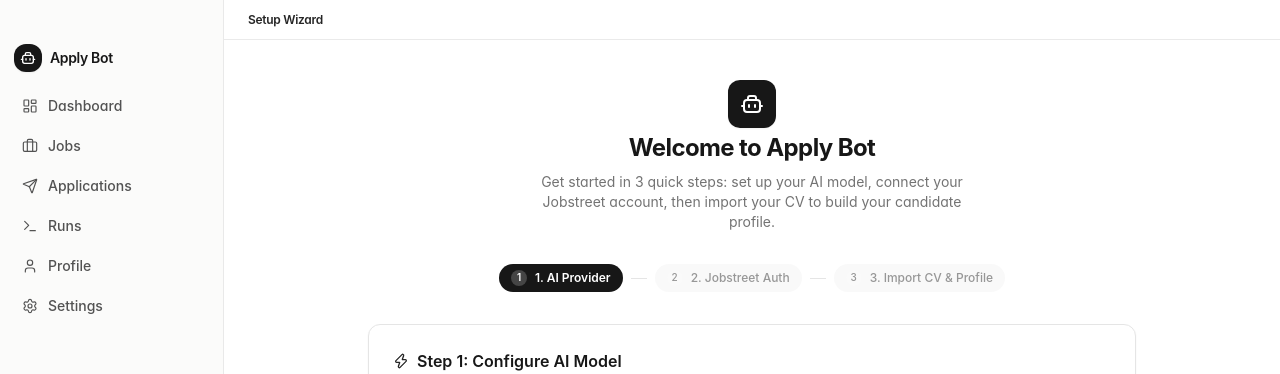
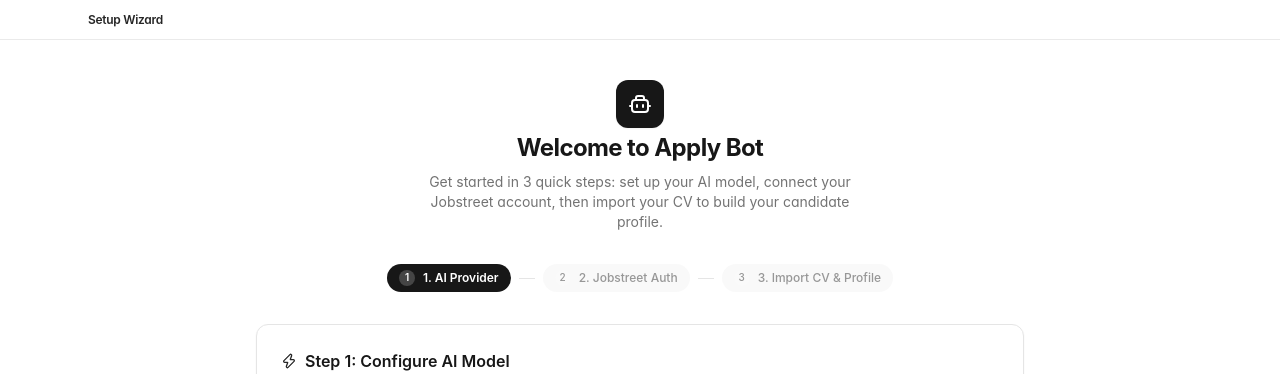
Before and after one commit to Einzigart/apply-bot, a React (Vite) app in the folder ui/: page /setup in a window 1280 px wide. Shown: the top 374 px of the page. Built offline with nearby package versions, Linux system fonts and the light colour scheme; no server answers; the HTML template or start-up script is replaced by a standard one.

Commit message:
feat(ui): hide sidebar navigation during onboarding setup

```diff
--- a/ui/src/components/layout/app-layout.tsx
+++ b/ui/src/components/layout/app-layout.tsx
@@ -26,6 +26,9 @@ export function AppLayout() {
     }
   }, [profileData, profileLoading, location.pathname, navigate]);
 
+  const isSetupRoute = location.pathname === "/setup";
+  const showSidebar = !isSetupRoute && (!profileData || profileData.has_profile || profileLoading);
+
   let title = ROUTE_TITLES[location.pathname];
   if (!title && location.pathname.startsWith("/runs/")) {
     title = `Run #${params.id || ""}`;
@@ -34,12 +37,15 @@ export function AppLayout() {
 
   return (
     <div className="flex h-screen w-screen overflow-hidden bg-white text-neutral-900 font-sans relative">
-      <Sidebar />
+      {showSidebar && <Sidebar />}
 
       <div className="flex-1 flex flex-col h-screen min-w-0 bg-white">
         {/* macOS Style Title Bar / Window Header */}
         <header className="h-10 shrink-0 border-b border-neutral-200/80 titlebar-drag flex items-center justify-between px-6 bg-white/80 backdrop-blur-xs select-none z-10">
           <div className="flex items-center gap-2">
+            {!showSidebar && (
+              <div className="w-14 shrink-0" />
+            )}
             <h1 className="text-xs font-semibold text-neutral-800 tracking-tight">
               {title}
             </h1>
```
